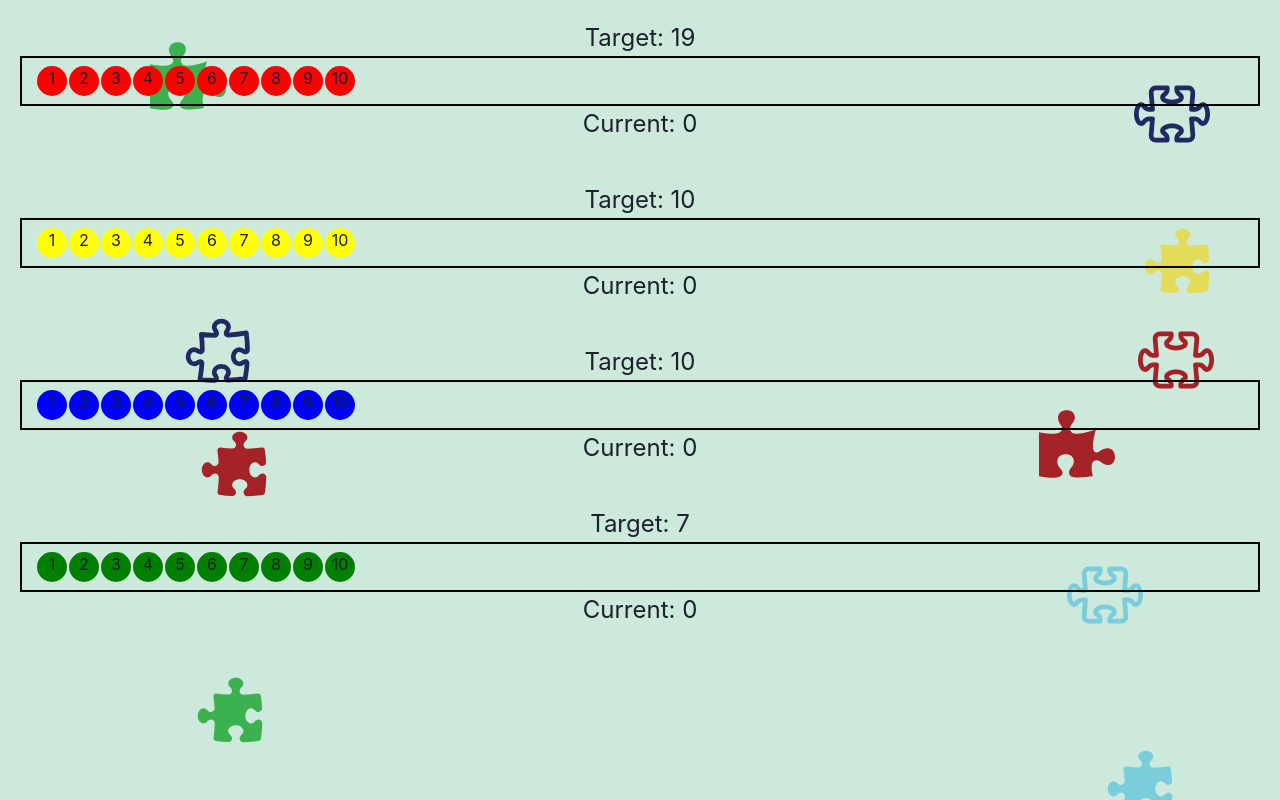
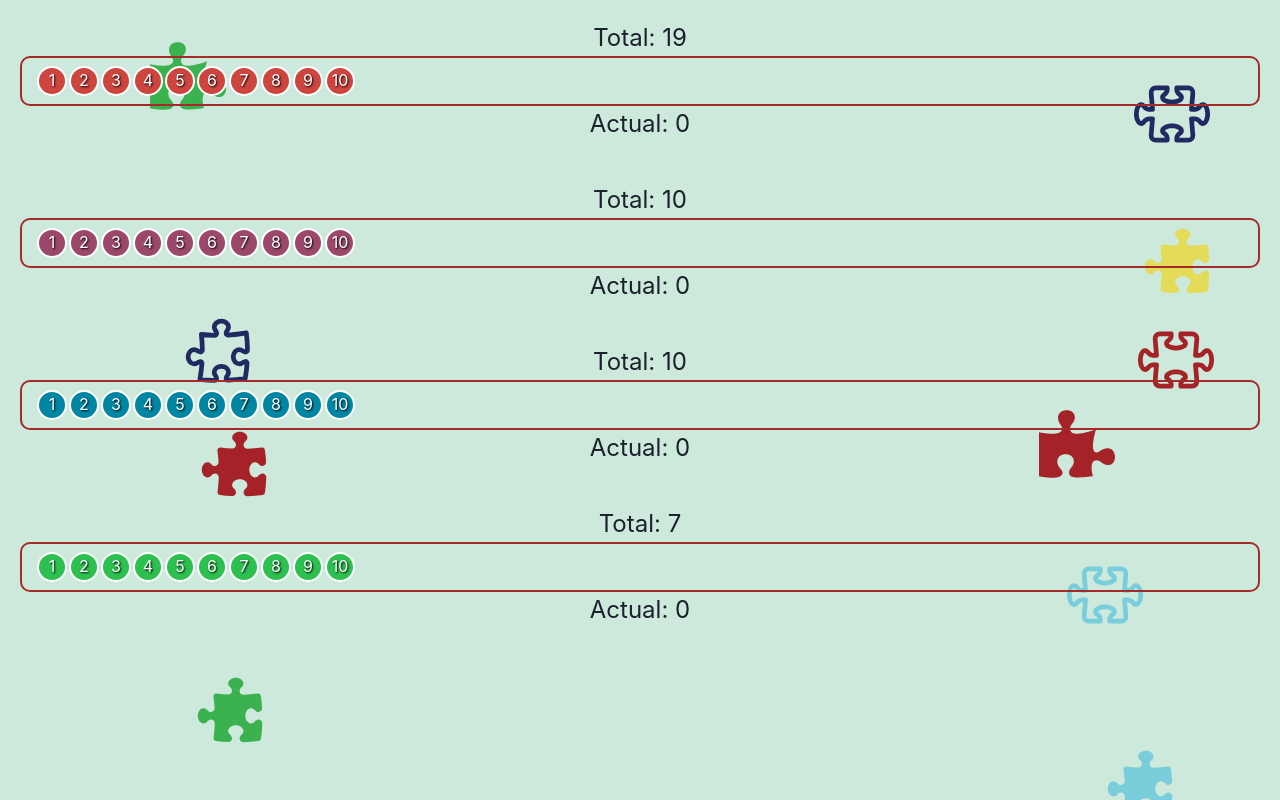
Before and after one commit to salvadorron/numeraludica, a React (Vite) app: page /aprenderacontar in a window 1280 px wide. Built offline with nearby package versions, Linux system fonts and the light colour scheme.

Commit message:
add color and functions

```diff
--- a/src/components/Abacus/Abacus.css
+++ b/src/components/Abacus/Abacus.css
@@ -9,12 +9,16 @@
 
 }
 
+
 .abacus {
+  border: 2px solid #a52a2a;
+  border-radius: 10px;
+  padding: 10px;
+  margin-bottom: 20px;
   position: relative;
   display: flex;
   justify-content: flex-start; /* Ensure beads are aligned to the left */
   align-items: center;
-  border: 2px solid #000;
   height: 50px; /* Reduce height for better display */
   width: 100%; /* Occupy full width */
   margin: 0 auto;
@@ -23,6 +27,7 @@
 }
 
 .bead {
+  border: 2px solid #fff;
   width: 30px;
   height: 30px;
   border-radius: 50%;
@@ -31,3 +36,12 @@
   position: absolute; /* Position absolute for free movement */
   transition: transform 0.1s ease-out; /* Smooth transition */
 }
+
+/* bead number with white text color and white shadow */
+.bead-number {
+  color: #fff;
+  text-shadow: 1px 1px 2px #000;
+}
+
+
+/*bead goal is a div inside the abacus container*/
--- a/src/components/Abacus/AbacusLevel.tsx
+++ b/src/components/Abacus/AbacusLevel.tsx
@@ -19,8 +19,11 @@ const AbacusLevel: React.FC<{color: string}> = ({color}) => {
   const [currentCount, setCurrentCount] = useState<number>(0);
   const [beadPositions, setBeadPositions] = useState<BeadPosition[]>([]);
   const [draggingBead, setDraggingBead] = useState<number | null>(null);
-  const [mouseOffsetX, setMouseOffsetX] = useState<number>(0); // Track mouse offset for exact positioning
+  const [mouseOffsetX, setMouseOffsetX] = useState<number>(0);
   const abacusRef = useRef<HTMLDivElement>(null);
+  const [positions, setPositions] = useState<{ [key: number]: { track: boolean, x: number } }>({ 0: { x: 1547, track: false }, 1: { x: 1579, track: false }, 2: { x: 1611, track: false }, 3: { x: 1643, track: false }, 4: { x: 1675, track: false }, 5: { x: 1707, track: false }, 6: { x: 1739, track: false }, 7: { x: 1771, track: false }, 8: { x: 1803, track: false }, 9: { x: 1835, track: false } });
+
+
 
   useEffect(() => {
     generateRandomNumber();
@@ -28,16 +31,19 @@ const AbacusLevel: React.FC<{color: string}> = ({color}) => {
   }, []);
 
   useEffect(() => {
+
     // Check if any bead has reached the end and update count
-    const endBead = beadPositions.find(bead => bead.position === 1);
-    if (endBead) {
-      setCurrentCount(currentCount + 1);
-      const updatedBeadPositions = beadPositions.map(bead =>
-        bead.id === endBead.id ? { ...bead, position: 0 } : bead
-      );
-      setBeadPositions(updatedBeadPositions);
-    }
-  }, [beadPositions]);
+    if(!draggingBead) return;
+    if (beadPositions[draggingBead].x === positions[beadPositions[draggingBead].id].x && positions[beadPositions[draggingBead].id].track === false) {
+        setCurrentCount(currentCount + 1);
+        setPositions({ ...positions, [beadPositions[draggingBead].id]: { x: positions[beadPositions[draggingBead].id].x, track: true } })
+      }
+      if(beadPositions[draggingBead].x !== positions[beadPositions[draggingBead].id].x && positions[beadPositions[draggingBead].id].track === true){
+        setCurrentCount(currentCount - 1);
+        setPositions({ ...positions, [beadPositions[draggingBead].id]: { x: positions[beadPositions[draggingBead].id].x, track: false } })
+      }
+
+  }, [beadPositions, currentCount, draggingBead, positions]);
 
   const generateRandomNumber = () => {
     const randomNum = Math.floor(Math.random() * (20 - 4 + 1)) + 4;
@@ -75,6 +81,9 @@ const AbacusLevel: React.FC<{color: string}> = ({color}) => {
         if (newX < PADDING) {
           newX = PADDING;
         }
+        if(newX > abacusRect.width - BEAD_SIZE - PADDING) {
+          newX = abacusRect.width - BEAD_SIZE - PADDING;
+        }
 
         if (draggingIndex > 0) {
           const leftBead = newBeadPositions[draggingIndex - 1];
@@ -88,18 +97,20 @@ const AbacusLevel: React.FC<{color: string}> = ({color}) => {
           const rightBead = newBeadPositions[draggingIndex + 1];
           const rightLimit = rightBead.x - SPACE_BETWEEN_BEADS;
           if (newX > rightLimit) {
-            newX = rightLimit;
+            newX = rightLimit
           }
         }
+
 
         newBeadPositions[draggingIndex] = {
           ...newBeadPositions[draggingIndex],
           x: newX,
           position: newX > abacusRect.width - BEAD_SIZE - PADDING ? 1 : 0,
         };
+        setBeadPositions(newBeadPositions);
 
-        setBeadPositions(newBeadPositions);
       }
+
     }
   };
 
@@ -111,7 +122,7 @@ const AbacusLevel: React.FC<{color: string}> = ({color}) => {
 
   return (
     <div className="abacus-container">
-      <div className="target-number">Target: {targetNumber}</div>
+      <div className="target-number">Total: {targetNumber}</div>
       <div className="abacus" ref={abacusRef} onMouseMove={handleMouseMove} onMouseUp={handleMouseUp}>
         {beadPositions.map((bead, index) => (
           <div
@@ -120,11 +131,11 @@ const AbacusLevel: React.FC<{color: string}> = ({color}) => {
             onMouseDown={handleMouseDown(index)}
             style={{ left: bead.x, backgroundColor: color }}
           >
-            {index + 1}
+            <p className="bead-number">{index + 1}</p>
           </div>
         ))}
       </div>
-      <div className="current-count">Current: {currentCount}</div>
+      <div className="current-count">Actual: {currentCount}</div>
     </div>
   );
 };
@@ -133,10 +144,10 @@ const AbacusLevelReplica: React.FC = () => {
   return (
     <Background>
         <Flex direction='column'>
-        <AbacusLevel color={"red"}/>
-        <AbacusLevel color={"yellow"}/>
-        <AbacusLevel color={"blue"} />
-        <AbacusLevel color={"green"}/>
+        <AbacusLevel color={"#ce453f"}/>
+        <AbacusLevel color={"#9b486b"}/>
+        <AbacusLevel color={"#0086a3"} />
+        <AbacusLevel color={"#2cc050"}/>
         </Flex>
     </Background>
   );
```
